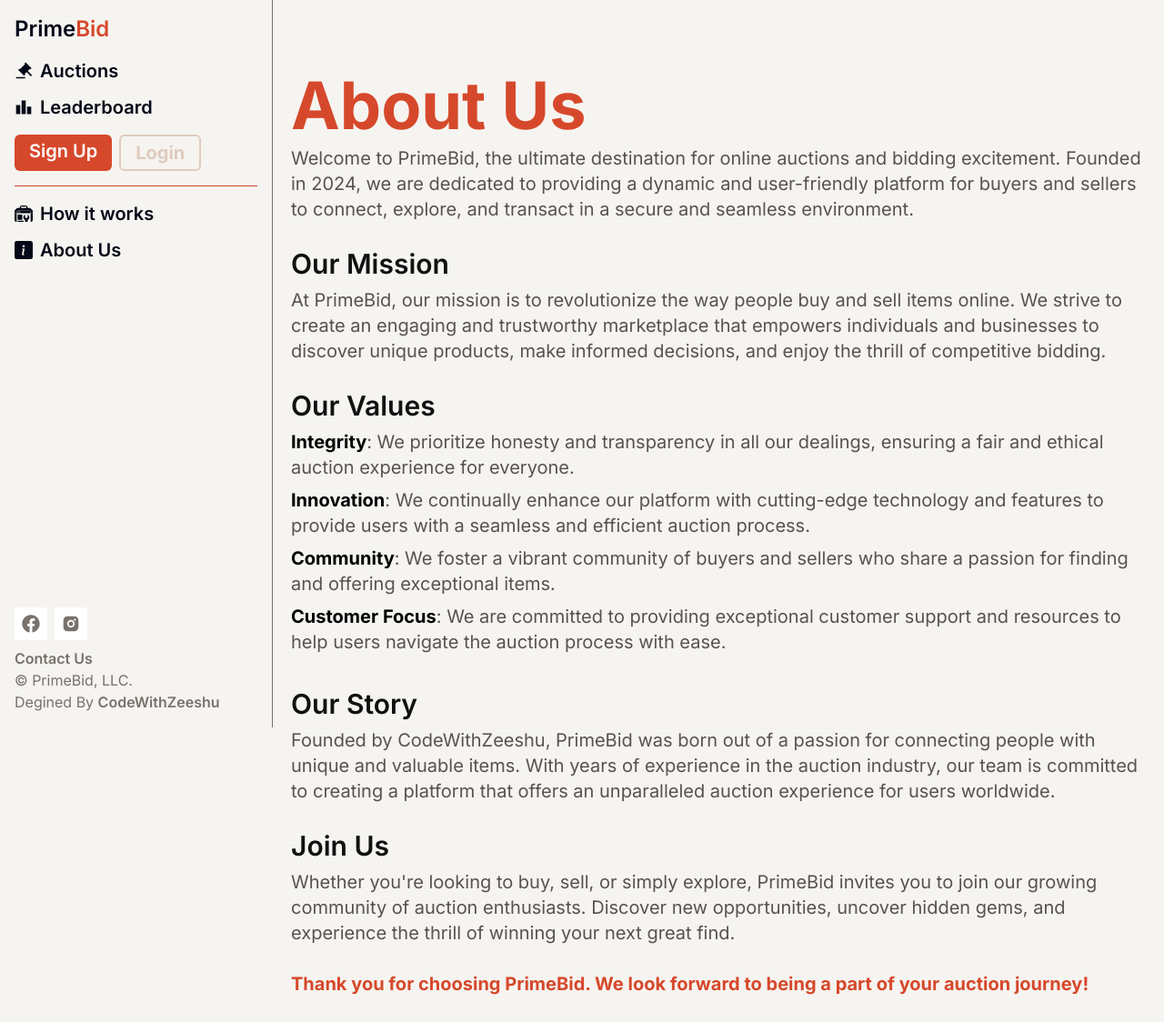
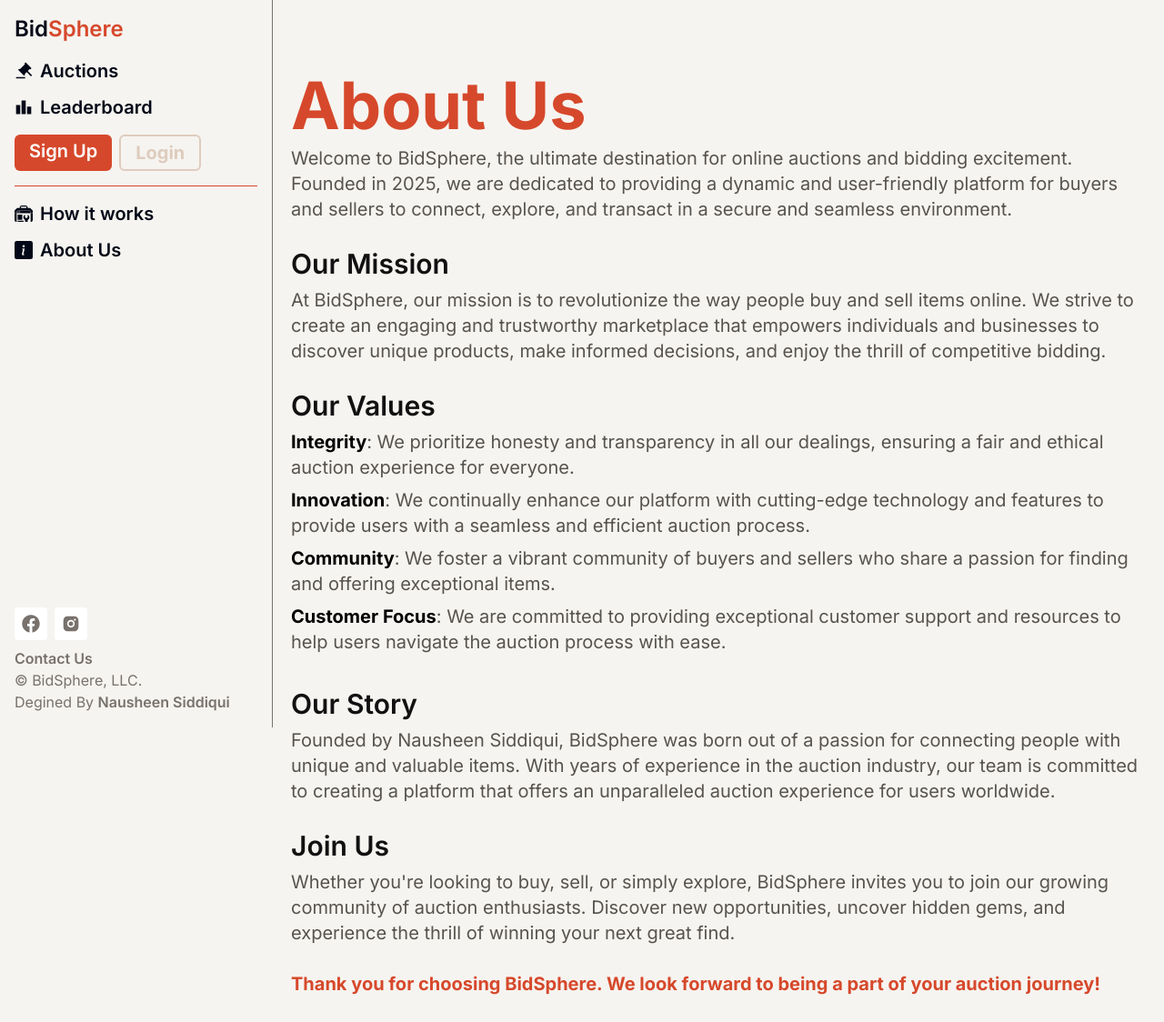
Before and after one commit to nausheensiddiqui23/BidSphere, a React (Vite) app in the folder frontend/: page /about in a window 1280 px wide. Shown: the whole page at 91% size. Built offline with nearby package versions, Linux system fonts and the light colour scheme; no server answers.

Commit message:
new commit

```diff
--- a/frontend/src/index.css
+++ b/frontend/src/index.css
@@ -11,7 +11,7 @@
     --card-foreground: 222.2 84% 4.9%;
     --popover: 0 0% 100%;
     --popover-foreground: 222.2 84% 4.9%;
-    --primary: 222.2 47.4% 11.2%;
+    --primary: 217 91% 60%;
     --primary-foreground: 210 40% 98%;
     --secondary: 210 40% 96.1%;
     --secondary-foreground: 222.2 47.4% 11.2%;
@@ -23,13 +23,13 @@
     --destructive-foreground: 210 40% 98%;
     --border: 214.3 31.8% 91.4%;
     --input: 214.3 31.8% 91.4%;
-    --ring: 222.2 84% 4.9%;
+    --ring: 217 91% 60%;
     --radius: 0.5rem;
-    --chart-1: 12 76% 61%;
-    --chart-2: 173 58% 39%;
-    --chart-3: 197 37% 24%;
-    --chart-4: 43 74% 66%;
-    --chart-5: 27 87% 67%;
+    --chart-1: 217 91% 60%;
+    --chart-2: 199 89% 48%;
+    --chart-3: 221 83% 53%;
+    --chart-4: 213 94% 68%;
+    --chart-5: 224 76% 48%;
   }
 
   .dark {
--- a/frontend/src/layout/SideDrawer.jsx
+++ b/frontend/src/layout/SideDrawer.jsx
@@ -40,7 +40,7 @@ const SideDrawer = () => {
         <div className="relative">
           <Link to={"/"}>
             <h4 className="text-2xl font-semibold mb-4">
-              Prime<span className="text-[#D6482b]">Bid</span>
+              Bid<span className="text-[#D6482b]">Sphere</span>
             </h4>
           </Link>
           <ul className="flex flex-col gap-3">
@@ -181,14 +181,14 @@ const SideDrawer = () => {
           >
             Contact Us
           </Link>
-          <p className="text-stone-500">&copy; PrimeBid, LLC.</p>
+          <p className="text-stone-500">&copy; BidSphere, LLC.</p>
           <p className="text-stone-500">
             Degined By{" "}
             <Link
               to={"/"}
               className="font-semibold hover:text-[#d6482b] hover:transition-all hover:duration-150"
             >
-              CodeWithZeeshu
+              Nausheen Siddiqui
             </Link>
           </p>
         </div>
--- a/frontend/src/pages/About.jsx
+++ b/frontend/src/pages/About.jsx
@@ -38,8 +38,8 @@ const About = () => {
             About Us
           </h1>
           <p className="text-xl text-stone-600">
-            Welcome to PrimeBid, the ultimate destination for online auctions
-            and bidding excitement. Founded in 2024, we are dedicated to
+            Welcome to BidSphere, the ultimate destination for online auctions
+            and bidding excitement. Founded in 2025, we are dedicated to
             providing a dynamic and user-friendly platform for buyers and
             sellers to connect, explore, and transact in a secure and seamless
             environment.
@@ -52,7 +52,7 @@ const About = () => {
             Our Mission
           </h3>
           <p className="text-xl text-stone-600">
-            At PrimeBid, our mission is to revolutionize the way people buy and
+            At BidSphere, our mission is to revolutionize the way people buy and
             sell items online. We strive to create an engaging and trustworthy
             marketplace that empowers individuals and businesses to discover
             unique products, make informed decisions, and enjoy the thrill of
@@ -83,7 +83,7 @@ const About = () => {
             Our Story
           </h3>
           <p className="text-xl text-stone-600">
-            Founded by CodeWithZeeshu, PrimeBid was born out of a passion for
+            Founded by Nausheen Siddiqui, BidSphere was born out of a passion for
             connecting people with unique and valuable items. With years of
             experience in the auction industry, our team is committed to
             creating a platform that offers an unparalleled auction experience
@@ -97,7 +97,7 @@ const About = () => {
             Join Us
           </h3>
           <p className="text-xl text-stone-600">
-            Whether you're looking to buy, sell, or simply explore, PrimeBid
+            Whether you're looking to buy, sell, or simply explore, BidSphere
             invites you to join our growing community of auction enthusiasts.
             Discover new opportunities, uncover hidden gems, and experience the
             thrill of winning your next great find.
@@ -105,7 +105,7 @@ const About = () => {
         </div>
         <div>
           <p className="text-[#d6482b] text-xl font-bold mb-3">
-            Thank you for choosing PrimeBid. We look forward to being a part of
+            Thank you for choosing BidSphere. We look forward to being a part of
             your auction journey!
           </p>
         </div>
--- a/frontend/src/pages/HowItWorks.jsx
+++ b/frontend/src/pages/HowItWorks.jsx
@@ -54,7 +54,7 @@ const HowItWorks = () => {
         <h1
           className={`text-[#d6482b] text-2xl font-bold mb-2 min-[480px]:text-4xl md:text-6xl xl:text-7xl 2xl:text-8xl`}
         >
-          Discover How PrimeBid Operates
+          Discover How BidSphere Operates
         </h1>
         <div className="flex flex-col gap-4 my-5">
           {steps.map((element, index) => {
```
